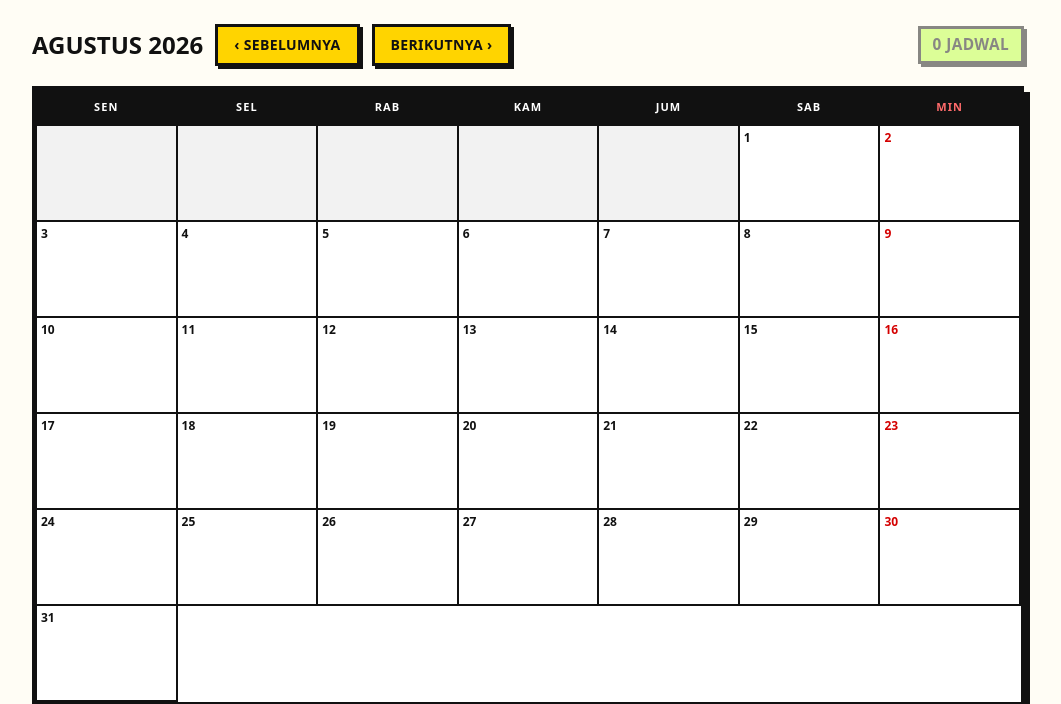
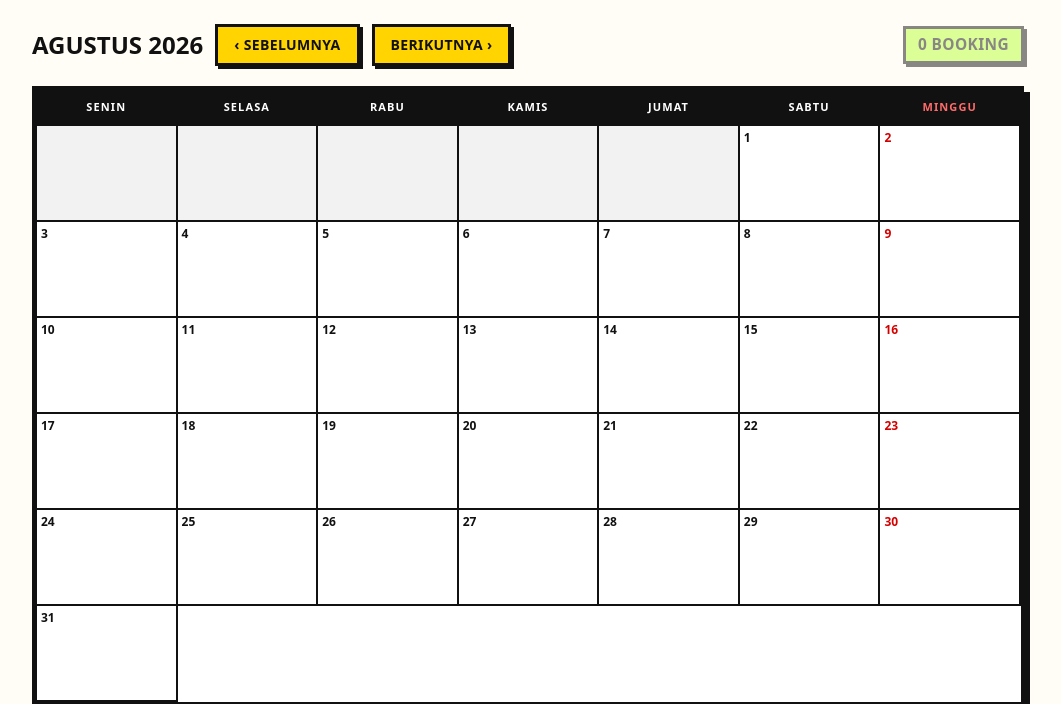
Before and after one commit to ArnoldSupriyadi/reservation-system-roemahumara, a Laravel app: page / in a window 1280 px wide. Shown: the part 131-835 px from the top of the page, without its empty margins (112-1173 px from the left). Run offline with Laravel 12, Linux system fonts and the light colour scheme; tables that the repository leaves empty hold one stand-in row (values such as "Sample post"); style sheets or scripts are compiled from the project's sources; parts of the project's set-up code (start-up, migrations or seed data) failed here and were passed over.

Commit message:
feat: nama hari penuh di layar lebar, tetap singkat di ponsel
Sebelumnya selalu singkat (Sen, Sel, ...) karena tujuh kolom dibagi rata dan di ponsel
selebar 360px tiap kolom hanya dapat sekitar 50px, sementara "MINGGU" berhuruf kapital
berspasi lebar tidak muat.

Sekarang nama penuh muncul mulai 640px ke atas, singkatan tetap dipakai di bawahnya,
sehingga kalender masih muat utuh dalam satu layar ponsel tanpa perlu digeser
mendatar.

Dipilih display:none, bukan menyembunyikan lewat lebar nol atau clip, karena
display:none membuang elemennya dari pohon aksesibilitas — pembaca layar menerima satu
nama hari, bukan dua.

Co-Authored-By: Claude Opus 5 <noreply@anthropic.com>
Claude-Session: https://claude.ai/code/session_01Q4Bz1UPJ1pgzFe7PUjCSjr

```diff
--- a/resources/views/public/calendar.blade.php
+++ b/resources/views/public/calendar.blade.php
@@ -9,14 +9,21 @@
         <a href="{{ route('public.calendar', ['bulan' => $previousMonth]) }}" rel="nofollow" class="brut-btn">‹ Sebelumnya</a>
         <a href="{{ route('public.calendar', ['bulan' => $nextMonth]) }}" rel="nofollow" class="brut-btn">Berikutnya ›</a>
 
-        <p class="brut-count ms-auto">{{ $total }} jadwal</p>
+        <p class="brut-count ms-auto">{{ $total }} Booking</p>
     </section>
 
     <div class="brut-box overflow-x-auto">
         <table class="w-full table-fixed border-collapse">
             <thead>
                 <tr>
-                    @foreach (['Sen', 'Sel', 'Rab', 'Kam', 'Jum', 'Sab', 'Min'] as $name)
+                    @php
+                        $days = [
+                            ['Sen', 'Senin'], ['Sel', 'Selasa'], ['Rab', 'Rabu'], ['Kam', 'Kamis'],
+                            ['Jum', 'Jumat'], ['Sab', 'Sabtu'], ['Min', 'Minggu'],
+                        ];
+                    @endphp
+
+                    @foreach ($days as [$short, $full])
                         <th
                             scope="col"
                             @class([
@@ -25,7 +32,12 @@
                                 'text-sunday-ink' => $loop->last,
                             ])
                         >
-                            {{ $name }}
+                            {{-- Tujuh kolom dibagi rata: di ponsel selebar 360px tiap kolom hanya
+                                 dapat sekitar 50px, dan "MINGGU" berhuruf kapital tidak muat.
+                                 display:none membuang yang tersembunyi dari pohon aksesibilitas,
+                                 jadi pembaca layar hanya menerima satu nama, bukan dua. --}}
+                            <span class="sm:hidden">{{ $short }}</span>
+                            <span class="hidden sm:inline">{{ $full }}</span>
                         </th>
                     @endforeach
                 </tr>
```
